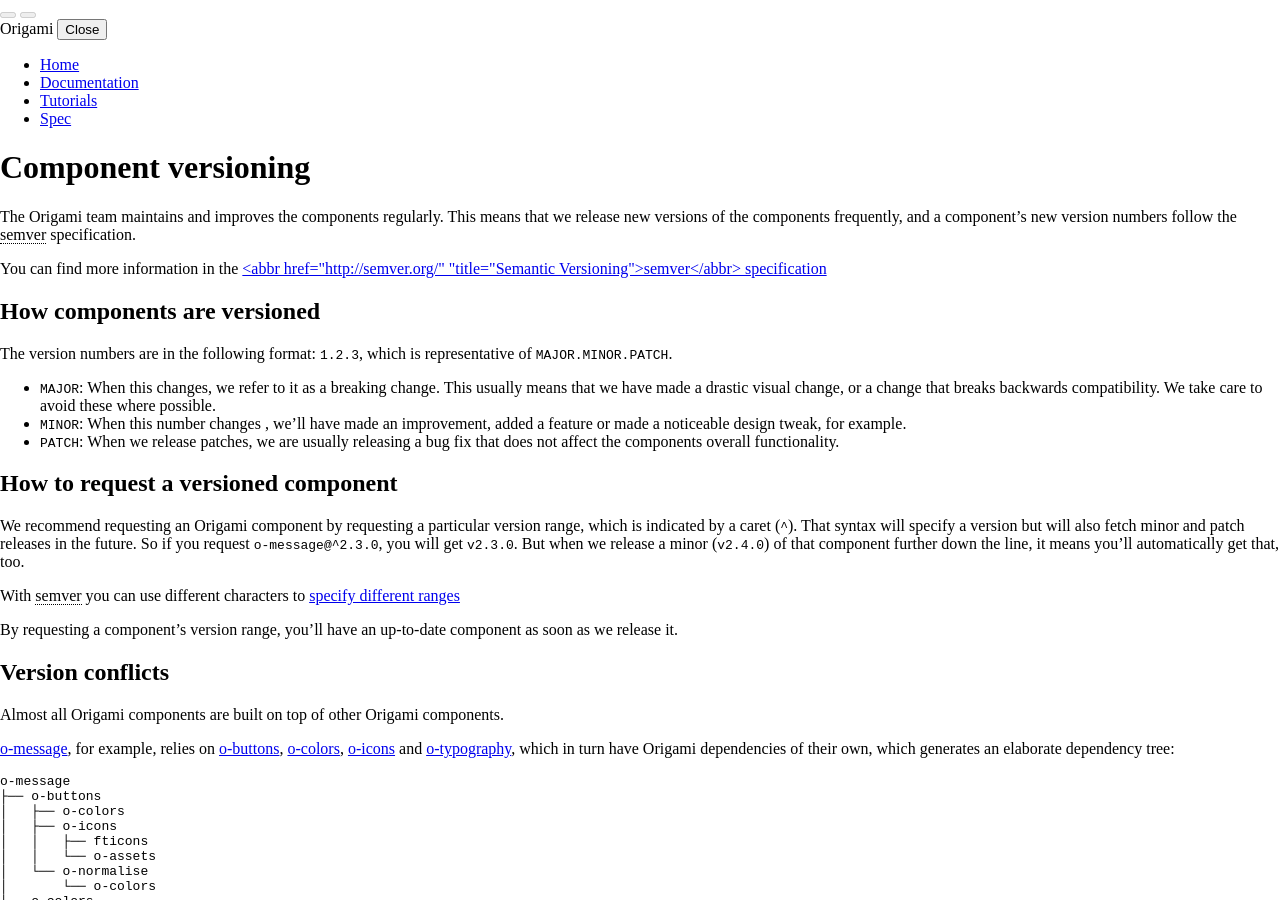
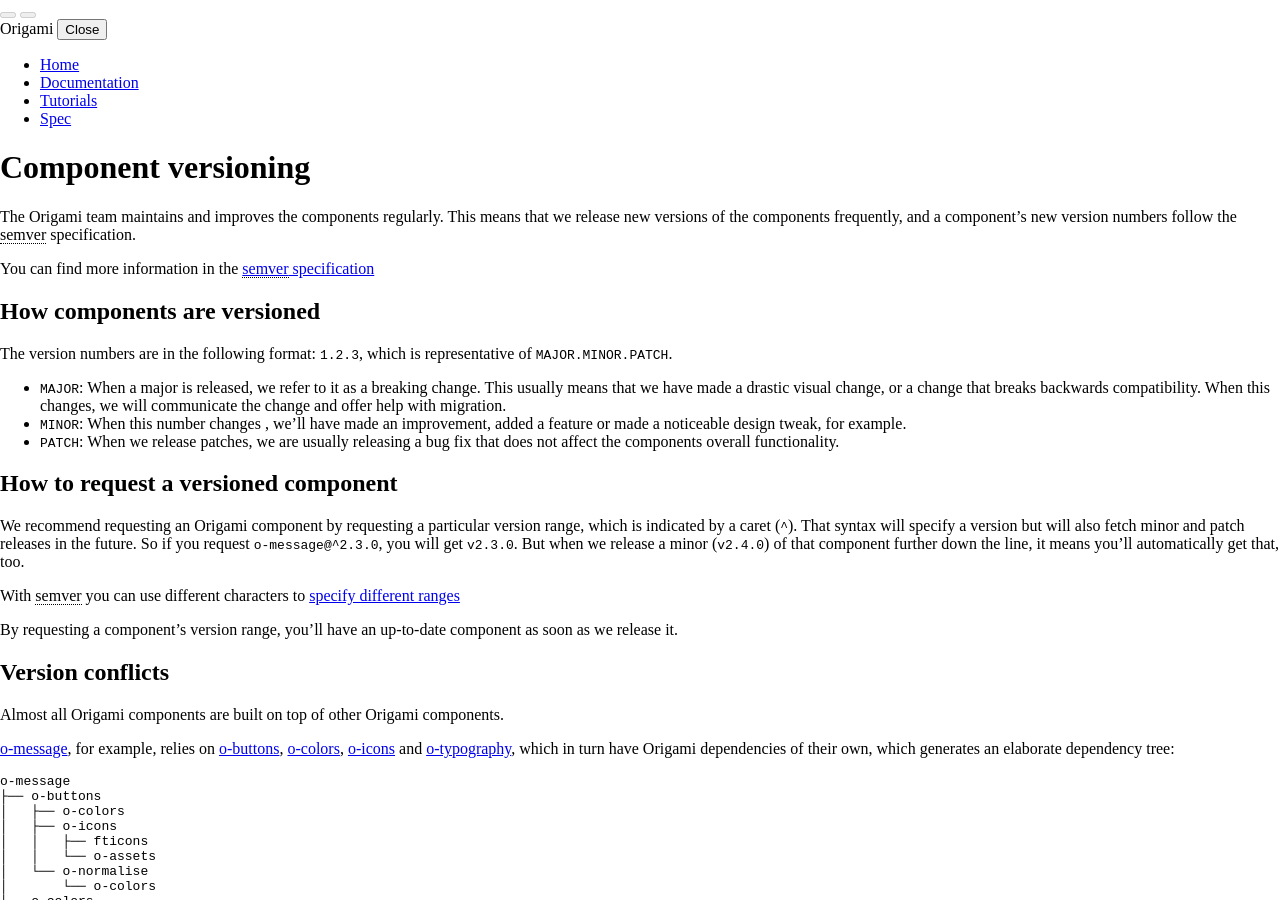
Before and after one commit to Financial-Times/origami-website, a Jekyll site: the page built from _components/versioning.md, in a window 1280 px wide and 900 px high, scrolled down 339 px. Built offline with Jekyll 4.4.1, drawn with Linux system fonts in a browser that asks for light colours; a style sheet for code colours, icons or effects is not loaded.

Commit message:
fix comments

```diff
--- a/_components/versioning.md
+++ b/_components/versioning.md
@@ -6,12 +6,12 @@ category: usage
 
 The Origami team maintains and improves the components regularly. This means that we release new versions of the components frequently, and a component's new version numbers follow the <abbr title="Semantic Versioning">semver</abbr> specification.
 
-<aside>You can find more information in the <a href="http://semver.org/" class="o-typography-link--external" target="\_blank" rel="noopener"><abbr href="http://semver.org/" "title="Semantic Versioning">semver</abbr> specification</a></aside>
+<aside>You can find more information in the <a href="http://semver.org/" class="o-typography-link--external" target="\_blank" rel="noopener"><abbr href="http://semver.org/" title="Semantic Versioning">semver</abbr> specification</a></aside>
 
 ## How components are versioned
 
 The version numbers are in the following format: `1.2.3`, which is representative of `MAJOR.MINOR.PATCH`.
-- `MAJOR`: When this changes, we refer to it as a breaking change. This usually means that we have made a drastic visual change, or a change that breaks backwards compatibility. We take care to avoid these where possible.
+- `MAJOR`: When a major is released, we refer to it as a breaking change. This usually means that we have made a drastic visual change, or a change that breaks backwards compatibility. When this changes, we will communicate the change and offer help with migration.
 - `MINOR`: When this number changes , we'll have made an improvement, added a feature or made a noticeable design tweak, for example.
 - `PATCH`: When we release patches, we are usually releasing a bug fix that does not affect the components overall functionality.
 
```
Also changed, not shown: _components/silent-mode.md (+1 -1 lines), _documentation/components.md (+2 -2 lines).
